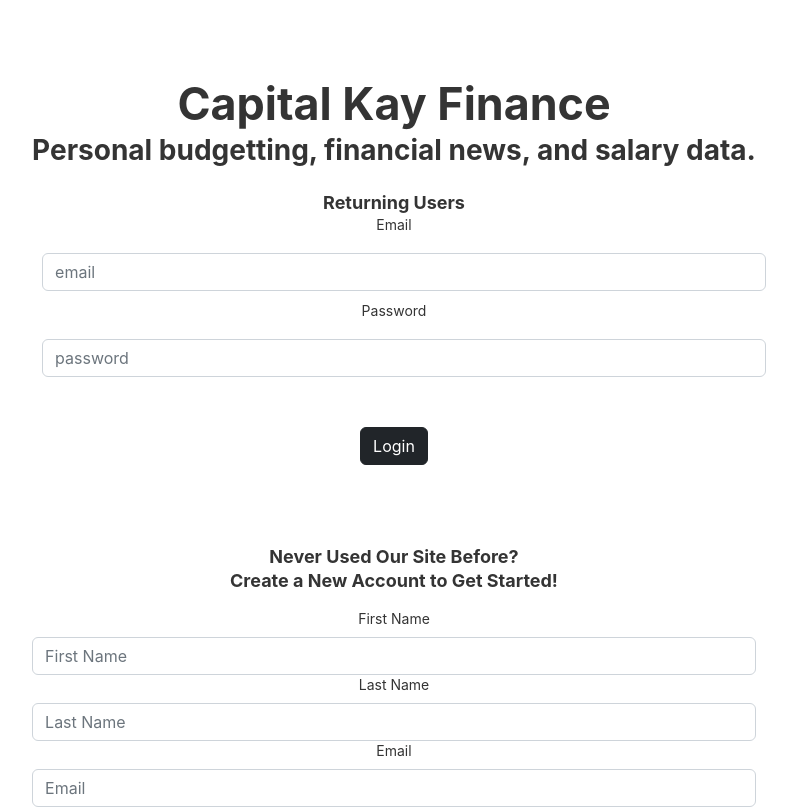
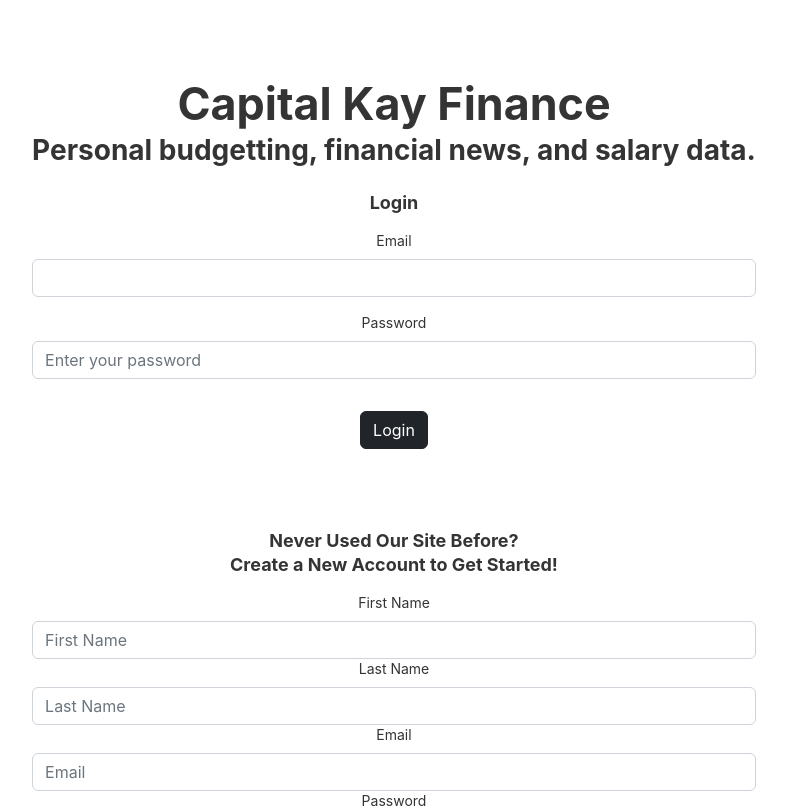
Before and after one commit to DeKaylaPhillips/Finance-Full-Stack-Application, a React (Vite) app in the folder frontend/: page / in a window 1280 px wide. Shown: the top 809 px of the page, without its empty margins (246-1043 px from the left). Built offline with nearby package versions, Linux system fonts and the light colour scheme.

Commit message:
Add new login and input components and refactor authentication page

```diff
--- a/frontend/src/components/AuthenticationPage.jsx
+++ b/frontend/src/components/AuthenticationPage.jsx
@@ -1,6 +1,6 @@
-import { useNavigate } from "react-router-dom";
 import { useState } from "react";
 import { Form, Button } from "react-bootstrap";
+import Login from "./authorization/Login";
 import axios from "axios";
 
 export default function Authentication() {
@@ -9,9 +9,7 @@ export default function Authentication() {
   const [email, setEmail] = useState("");
   const [password, setPassword] = useState("");
   const [error, setError] = useState("");
-  const [username, setUsername] = useState("");
-  const [userPassword, setUserPassword] = useState("");
-  const [loginError, setLoginError] = useState("");
+
 
   async function createAccount(event) {
     event.preventDefault();
@@ -49,33 +47,6 @@ export default function Authentication() {
     }
   }
 
-  async function login(event) {
-    event.preventDefault();
-    const response = await axios.post("/api/sign_in/", {
-      email: username,
-      password: userPassword,
-    });
-
-    const isAuthenticated = response.data["login"];
-
-    if (isAuthenticated) {
-      alert(`Hello! Redirecting you to your dashboard page...`);
-      setTimeout(() => {
-        goToDashboard();
-      }, 2000);
-    } else {
-      setLoginError(response.data["error"]);
-      setTimeout(() => {
-        window.location.reload();
-      }, 2000);
-    }
-  }
-
-  const navigate = useNavigate();
-  const goToDashboard = () => {
-    navigate("/dashboard");
-  };
-
   const isValidPassword = () => {
     return password.length >= 8 ? true : false;
   };
@@ -85,45 +56,11 @@ export default function Authentication() {
       <h1 className="mt-5">Capital Kay Finance</h1>
       <h3>Personal budgetting, financial news, and salary data.</h3>
       <br />
-      <h5>Returning Users</h5>
-      <Form onSubmit={login} className="justify-content-between">
-        {loginError && (
-          <h4 style={{ color: "red", fontWeight: "bold" }}>
-            {loginError}
-            <br />
-            The page will refresh in 2 seconds...
-          </h4>
-        )}
-        <Form.Group>
-          <Form.Label>Email</Form.Label>
-          <Form.Control
-            type="email"
-            placeholder="email"
-            style={{ margin: "10px" }}
-            onChange={(e) => setUsername(e.target.value)}
-          />
-        </Form.Group>
-        <Form.Group>
-          <Form.Label>Password</Form.Label>
-          <Form.Control
-            type="password"
-            placeholder="password"
-            style={{ margin: "10px" }}
-            onChange={(e) => setUserPassword(e.target.value)}
-          />
-        </Form.Group>
-        <br />
-        <br />
-        <Button type="submit" variant="dark">
-          Login
-        </Button>
-      </Form>
-
+      <Login />
       <br />
       <br />
       <br />
       <br />
-
       <h5 className="mb-3">
         Never Used Our Site Before?
         <br />
--- /dev/null
+++ b/frontend/src/components/authorization/Login.jsx
@@ -0,0 +1,45 @@
+import React, { useState } from "react";
+import { useAuth } from "../../hooks/useAuth";
+import { Form, Button, Alert } from "react-bootstrap";
+import useLoginForm from "../../hooks/useLoginForm";
+import { InputField } from "../forms/Inputs";
+
+function Login() {
+  const { login, authError } = useAuth("");
+  const { inputs, handleInputChange, handleSubmit } = useLoginForm(() =>
+    login(inputs.email, inputs.password)
+  );
+
+  return (
+    <div>
+      <h5>Login</h5>
+      {authError && <Alert variant="danger">{authError}</Alert>}
+      <Form onSubmit={handleSubmit} className="mt-3">
+        <InputField
+          id="formEmail"
+          name="email"
+          type="email"
+          label="Email"
+          value={inputs.email || ""}
+          onChange={handleInputChange}
+          required
+        />
+        <InputField
+          id="formPassword"
+          name="password"
+          type="password"
+          label="Password"
+          placeholder="Enter your password"
+          value={inputs.password || ""}
+          onChange={handleInputChange}
+          required
+        />
+        <Button type="submit" variant="dark" className="mt-3">
+          Login
+        </Button>
+      </Form>
+    </div>
+  );
+}
+
+export default Login;
--- /dev/null
+++ b/frontend/src/components/forms/Inputs.jsx
@@ -0,0 +1,26 @@
+import React from "react";
+import { Form } from "react-bootstrap";
+
+export const InputField = ({
+  id,
+  label,
+  name,
+  type,
+  value,
+  placeholder,
+  onChange,
+  ...props
+}) => (
+  <Form.Group controlId={id}>
+    <Form.Label>{label}</Form.Label>
+    <Form.Control
+      type={type}
+      name={name}
+      placeholder={placeholder}
+      value={value}
+      onChange={onChange}
+      className="mb-3"
+      {...props}
+    />
+  </Form.Group>
+);
```
